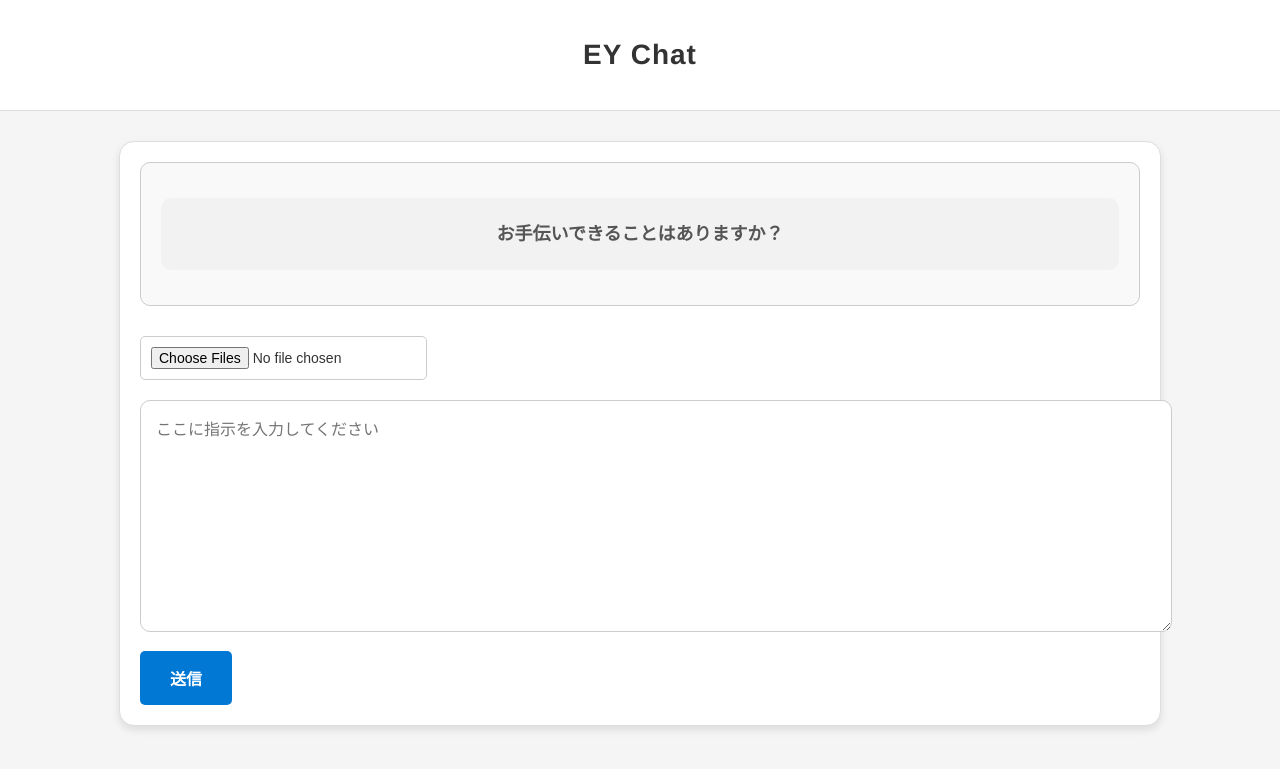
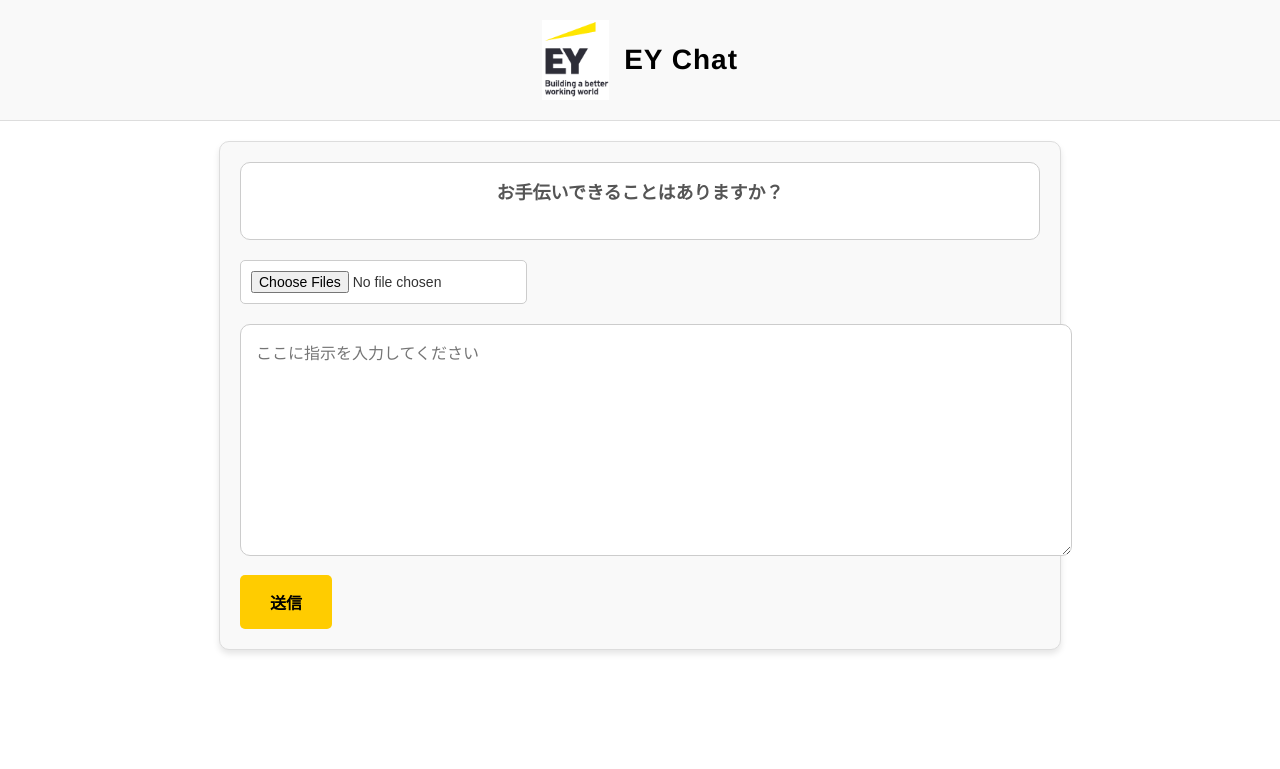
Before and after one commit to NaokiHiramatsu/Open-AI-test, a Flask app: page / in a window 1280 px wide. Shown: the top 769 px of the page. Run offline with Flask 2, Linux system fonts and the light colour scheme.

Commit message:
Update index.html

```diff
--- a/templates/index.html
+++ b/templates/index.html
@@ -9,79 +9,65 @@
             font-family: 'Arial', sans-serif;
             margin: 0;
             padding: 0;
-            background: #f5f5f5;
-            color: #333;
+            background: #ffffff; /* 背景は白 */
+            color: #333; /* テキストは濃いグレー */
         }
         .header {
             display: flex;
             align-items: center;
             justify-content: center;
             padding: 20px;
-            background-color: #ffffff;
+            background-color: #f9f9f9;
             border-bottom: 1px solid #ddd;
+        }
+        .header img {
+            height: 80px; /* ロゴサイズ */
+            margin-right: 15px;
         }
         .header h1 {
             font-size: 28px;
             font-weight: 600;
             font-family: 'Helvetica Neue', Arial, sans-serif;
-            color: #333;
+            color: #000; /* フォント色を黒に設定 */
             letter-spacing: 1px;
         }
         .chat-container {
-            max-width: 1000px;
-            margin: 30px auto;
+            max-width: 800px;
+            margin: 20px auto;
             padding: 20px;
-            background-color: #ffffff;
-            border-radius: 15px;
-            box-shadow: 0 4px 8px rgba(0, 0, 0, 0.1);
+            background-color: #f9f9f9;
+            border-radius: 10px;
+            box-shadow: 0 4px 6px rgba(0, 0, 0, 0.1);
             border: 1px solid #ddd;
         }
         .chat-log {
             border: 1px solid #ccc;
-            padding: 20px;
-            max-height: 500px;
+            padding: 15px;
+            max-height: 600px; /* 高さを広げる */
             overflow-y: auto;
             margin-bottom: 20px;
-            background-color: #f9f9f9;
+            background-color: #fff; /* 白背景を維持 */
             border-radius: 10px;
-        }
-        .user-message {
-            background-color: #fff9d6;
-            padding: 15px;
-            border-radius: 10px;
-            margin: 10px 0;
-            white-space: pre-wrap;
-            font-size: 16px;
-            line-height: 1.6;
-            text-align: right;
-        }
-        .assistant-message {
-            background-color: #f2f2f2;
-            padding: 20px;
-            border-radius: 10px;
-            margin: 15px 0;
-            white-space: pre-wrap;
-            font-size: 16px;
-            line-height: 1.8;
         }
         .assistant-message.default {
             text-align: center;
             font-size: 18px;
             font-weight: bold;
             color: #555;
+            margin-bottom: 20px;
         }
         form {
-            margin-top: 30px;
+            margin-top: 20px;
         }
         textarea {
             width: 100%;
-            height: 200px;
+            height: 200px; /* 高さを拡大 */
             padding: 15px;
             font-size: 16px;
             margin-bottom: 15px;
             border-radius: 10px;
             border: 1px solid #ccc;
-            background-color: #ffffff;
+            background-color: #fff;
             color: #333;
             outline: none;
             transition: all 0.3s ease-in-out;
@@ -96,23 +82,26 @@
             font-size: 14px;
             border: 1px solid #ccc;
             border-radius: 5px;
-            background-color: #ffffff;
+            background-color: #fff;
             color: #333;
             cursor: pointer;
+        }
+        input[type="file"]:hover {
+            background-color: #f0f0f0;
         }
         input[type="submit"] {
             padding: 15px 30px;
             font-size: 16px;
             font-weight: bold;
-            color: #ffffff;
-            background-color: #0078d4;
+            color: #000;
+            background-color: #ffcc00;
             border: none;
             border-radius: 5px;
             cursor: pointer;
             transition: background-color 0.3s ease-in-out;
         }
         input[type="submit"]:hover {
-            background-color: #005bb5;
+            background-color: #e6b800;
         }
         .file-upload-info {
             margin-top: 10px;
@@ -124,6 +113,7 @@
 <body>
     <!-- ヘッダー -->
     <div class="header">
+        <img src="{{ url_for('static', filename='images/EYlogo.png') }}" alt="EYロゴ">
         <h1>EY Chat</h1>
     </div>
 
```
